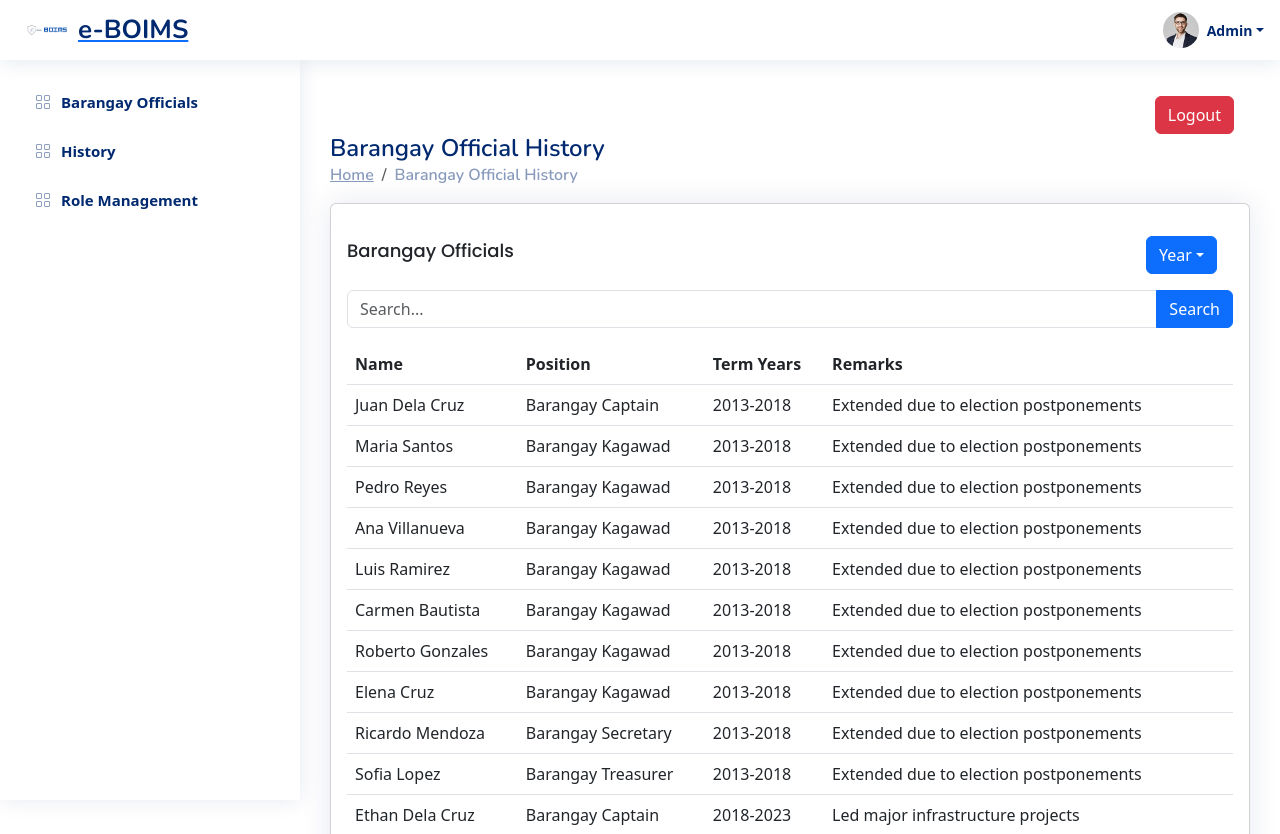
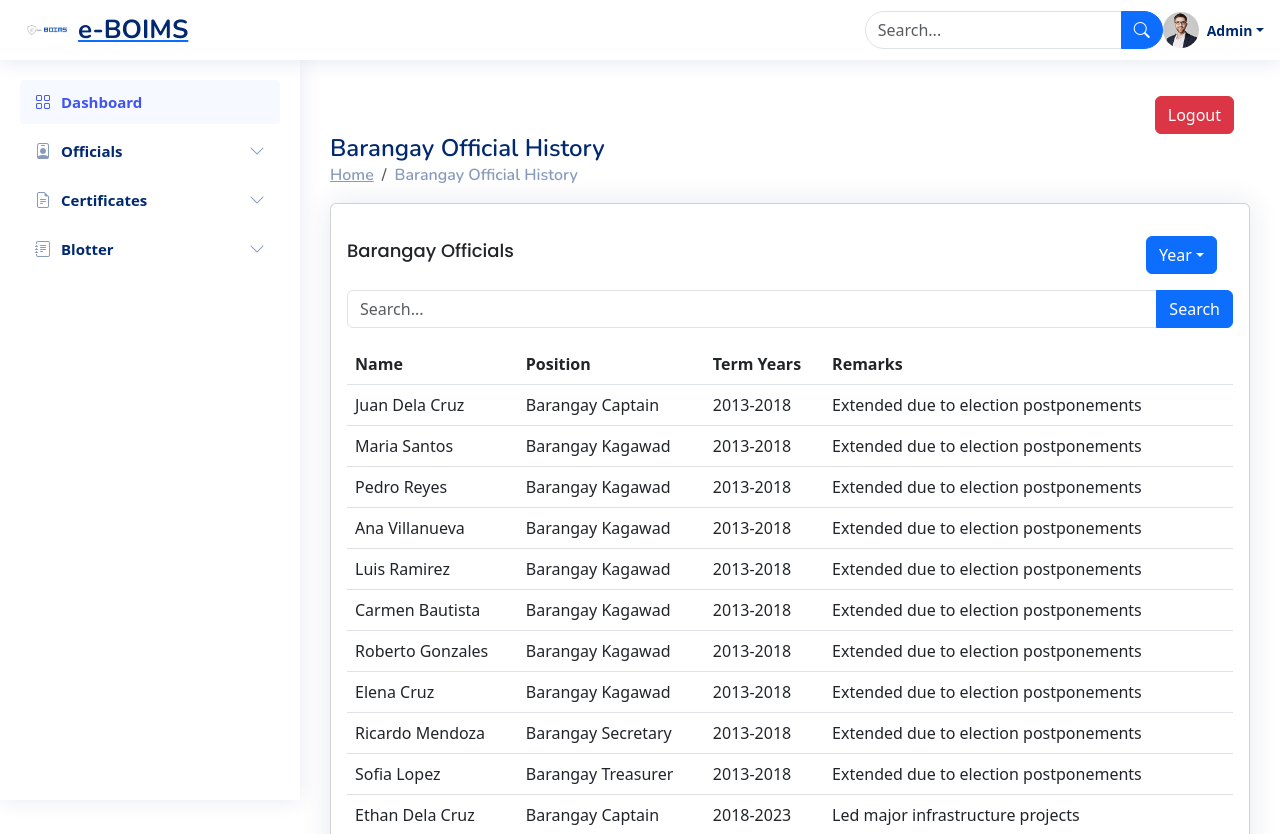
Before and after one commit to D4niel-Diaz/group3-IPT-project, a PHP site: page /history.php in a window 1280 px wide. Shown: the top 834 px of the page. Run offline with PHP 8.4, Linux system fonts and the light colour scheme; some libraries are stand-ins or nearby versions.

Commit message:
'partials fix and updated

```diff
--- a/partials/header.php
+++ b/partials/header.php
@@ -5,7 +5,7 @@
   <meta charset="utf-8">
   <meta content="width=device-width, initial-scale=1.0" name="viewport">
 
-  <title> e-BOIMS </title>
+  <title>e-BOIMS</title>
   <meta content="" name="description">
   <meta content="" name="keywords">
 
@@ -28,14 +28,6 @@
 
   <!-- Template Main CSS File -->
   <link href="assets/css/style.css" rel="stylesheet">
-
-  <!-- =======================================================
-  * Template Name: NiceAdmin
-  * Template URL: https://bootstrapmade.com/nice-admin-bootstrap-admin-html-template/
-  * Updated: Apr 20 2024 with Bootstrap v5.3.3
-  * Author: BootstrapMade.com
-  * License: https://bootstrapmade.com/license/
-  ======================================================== -->
 </head>
 
 <body>
@@ -48,30 +40,33 @@
         <img src="assets/img/eboims.png" alt="">
         <span class="d-none d-lg-block">e-BOIMS</span>
       </a>
-      <!-- <i class="bi bi-list toggle-sidebar-btn"></i> -->
     </div><!-- End Logo -->
 
+    <nav class="header-nav ms-auto d-flex align-items-center">
 
-    <nav class="header-nav ms-auto">
-      <ul class="d-flex align-items-center">
+      <!-- Search Form -->
+      <form method="GET" action="" class="d-none d-lg-block mx-auto" style="max-width: 300px;">
+        <div class="input-group">
+            <input type="text" name="search" class="form-control rounded-start-pill" placeholder="Search..."
+                value="<?php echo isset($_GET['search']) ? htmlspecialchars($_GET['search']) : ''; ?>">
+            <button type="submit" class="btn btn-primary rounded-end-pill">
+                <i class="bi bi-search"></i>
+            </button>
+        </div>
+      </form>
+      <!-- End Search Form -->
 
-        <li class="nav-item d-block d-lg-none">
-          <a class="nav-link nav-icon search-bar-toggle " href="#">
-            <i class="bi bi-search"></i>
-          </a>
-        </li><!-- End Search Icon-->
-
-        <li class="nav-item dropdown pe-3">
-
+      <!-- Profile Dropdown -->
+      <li class="nav-item dropdown pe-3 list-unstyled">
         <a class="nav-link nav-profile d-flex align-items-center pe-0" href="#" data-bs-toggle="dropdown">
           <img src="assets/img/profile-img.jpg" alt="Profile" class="rounded-circle">
           <span class="d-none d-md-block dropdown-toggle ps-2">Admin</span>
-          </a><!-- End Profile Iamge Icon -->
+        </a><!-- End Profile Image Icon -->
 
         <ul class="dropdown-menu dropdown-menu-end dropdown-menu-arrow profile">
           <li class="dropdown-header">
             <h6>Admin</h6>
-              <span>Admin</span>
+            <span>System Administrator</span>
           </li>
           <li>
             <hr class="dropdown-divider">
@@ -93,11 +88,12 @@
               <span>Sign Out</span>
             </a>
           </li>
-
         </ul><!-- End Profile Dropdown Items -->
       </li><!-- End Profile Nav -->
 
-      </ul>
     </nav><!-- End Icons Navigation -->
 
   </header><!-- End Header -->
+
+</body>
+</html>
--- a/partials/sidebar.php
+++ b/partials/sidebar.php
@@ -3,27 +3,75 @@
 
   <ul class="sidebar-nav" id="sidebar-nav">
 
+    <!-- Dashboard -->
     <li class="nav-item">
-    <a class="nav-link collapsed" href="dashboard.php">
+      <a class="nav-link" href="dashboard.php">
         <i class="bi bi-grid"></i>
-      <span> Barangay Officials</span>
-    </a>
-  </li>
-
-  <li class="nav-item">
-    <a class="nav-link collapsed" href="history.php">
-      <i class="bi bi-grid"></i>
-      <span> History</span>
+        <span>Dashboard</span>
       </a>
     </li><!-- End Dashboard Nav -->
 
+    <!-- Barangay Officials -->
     <li class="nav-item">
-    <a class="nav-link collapsed" href="rolemanagement.php">
-      <i class="bi bi-grid"></i>
-      <span> Role Management</span>
+      <a class="nav-link collapsed" data-bs-toggle="collapse" href="#officials-nav">
+        <i class="bi bi-person-badge"></i>
+        <span>Officials</span>
+        <i class="bi bi-chevron-down ms-auto"></i>
+      </a>
+      <ul id="officials-nav" class="nav-content collapse" data-bs-parent="#sidebar-nav">
+        <li>
+          <a href="history2018.php?section=officials-list">
+            <i class="bi bi-circle"></i>
+            <span>Officials List</span>
           </a>
         </li>
+        <li>
+          <a href="#?section=add-official">
+            <i class="bi bi-circle"></i>
+            <span>Add New Official</span>
+          </a>
+        </li>
+      </ul>
+    </li><!-- End Officials Nav -->
+
+    <!-- Certificates -->
+    <li class="nav-item">
+      <a class="nav-link collapsed" data-bs-toggle="collapse" href="#certificates-nav">
+        <i class="bi bi-file-earmark-text"></i>
+        <span>Certificates</span>
+        <i class="bi bi-chevron-down ms-auto"></i>
+      </a>
+      <ul id="certificates-nav" class="nav-content collapse" data-bs-parent="#sidebar-nav">
+        <li>
+          <a href="certificate.php?section=certificate-requests">
+            <i class="bi bi-circle"></i>
+            <span>Certificate Requests</span>
+          </a>
+        </li>
+      </ul>
+    </li><!-- End Certificates Nav -->
+
+    <!-- Blotter -->
+    <li class="nav-item">
+      <a class="nav-link collapsed" data-bs-toggle="collapse" href="#blotter-nav">
+        <i class="bi bi-journal-text"></i>
+        <span>Blotter</span>
+        <i class="bi bi-chevron-down ms-auto"></i>
+      </a>
+      <ul id="blotter-nav" class="nav-content collapse" data-bs-parent="#sidebar-nav">
+        <li>
+          <a href="blotter.php?section=blotter-records">
+            <i class="bi bi-circle"></i>
+            <span>Blotter Records</span>
+          </a>
+        </li>
+      </ul>
+    </li><!-- End Blotter Nav -->
+
+
+
+
 
   </ul>
 
-</aside><!-- End Sidebar-->
+</aside><!-- End Sidebar -->
```
Lines whose indentation alone changed are shown as unchanged.
